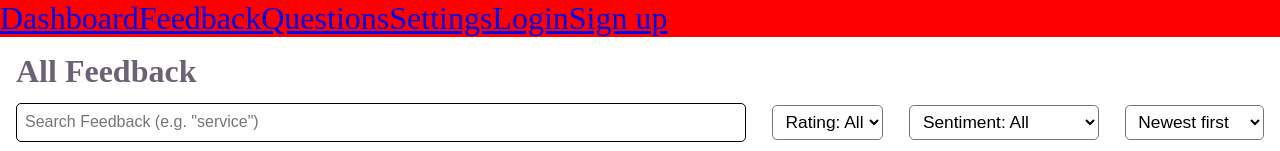
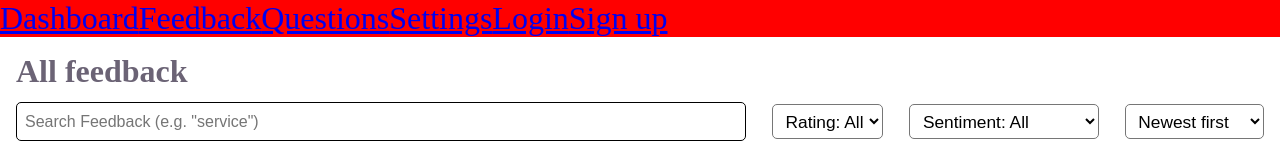
Before and after one commit to INFO-442/INFO442-Project, a React (Vite) app in the folder frontend/: page /feedback in a window 1280 px wide. Shown: the top 151 px of the page. Built offline with nearby package versions, Linux system fonts and the light colour scheme.

Commit message:
Added small styling tweaks

```diff
--- a/frontend/src/pages/Feedback/Feedback.jsx
+++ b/frontend/src/pages/Feedback/Feedback.jsx
@@ -52,7 +52,7 @@ function FeedbackPage() {
 
   return (
     <div className={feedbackCSS.feedbackPage}>
-      <h1>All Feedback</h1>
+      <h1>All feedback</h1>
       <Filters {...filterProps}/>
       <div className={feedbackCSS.tableDiv}>
         <table className={feedbackCSS.table}>
@@ -66,12 +66,14 @@ function FeedbackPage() {
             (<TableRow key={feedback.id} feedback={feedback} setFullFeedback={setFullFeedback} /> )
           )}
         </table>
+        {sorted.length == 0 && <div className={feedbackCSS.noFeedback}>
+          <span>No feedback matches your filters. </span>
+          <button onClick={clearFilters}>Clear filters</button>
+        </div> }
+      {sorted.length > 0 && pageCount == 1 &&
+      <div className={feedbackCSS.tableFooter}><span>Page {page} of {pageCount}</span></div>}
       </div>
-      {sorted.length == 0 && <div className={feedbackCSS.noFeedback}>
-        <span>No feedback matches your filters. </span>
-        <button onClick={clearFilters}>Clear filters</button>
-      </div> }
-      {sorted.length > 0 && <div className={feedbackCSS.tableFooter}>
+      {sorted.length > 0 && pageCount != 1 && <div className={feedbackCSS.tableFooter}>
         {page !== 1 ? <button onClick={() => {setPage(page - 1)}}>←Prev</button> : <span></span>}
         <span>Page {page} of {pageCount}</span>
         {page !== pageCount ? <button onClick={() => {setPage(page + 1)}}>Next→</button> : <span></span>}
--- a/frontend/src/pages/Feedback/Feedback.module.css
+++ b/frontend/src/pages/Feedback/Feedback.module.css
@@ -3,14 +3,14 @@
 }
 
 .feedbackPage h1 {
-  margin: 0 0 0.8rem 0;
+  margin: 0 0 0.75rem 0;
 }
 
 .filterDiv {
   display: flex;
   flex-direction: row;
   align-items: center;
-  margin-bottom: 0.6rem;
+  margin-bottom: 0.7rem;
 }
 .search {
   padding: 0.6em 0.5em;
```
